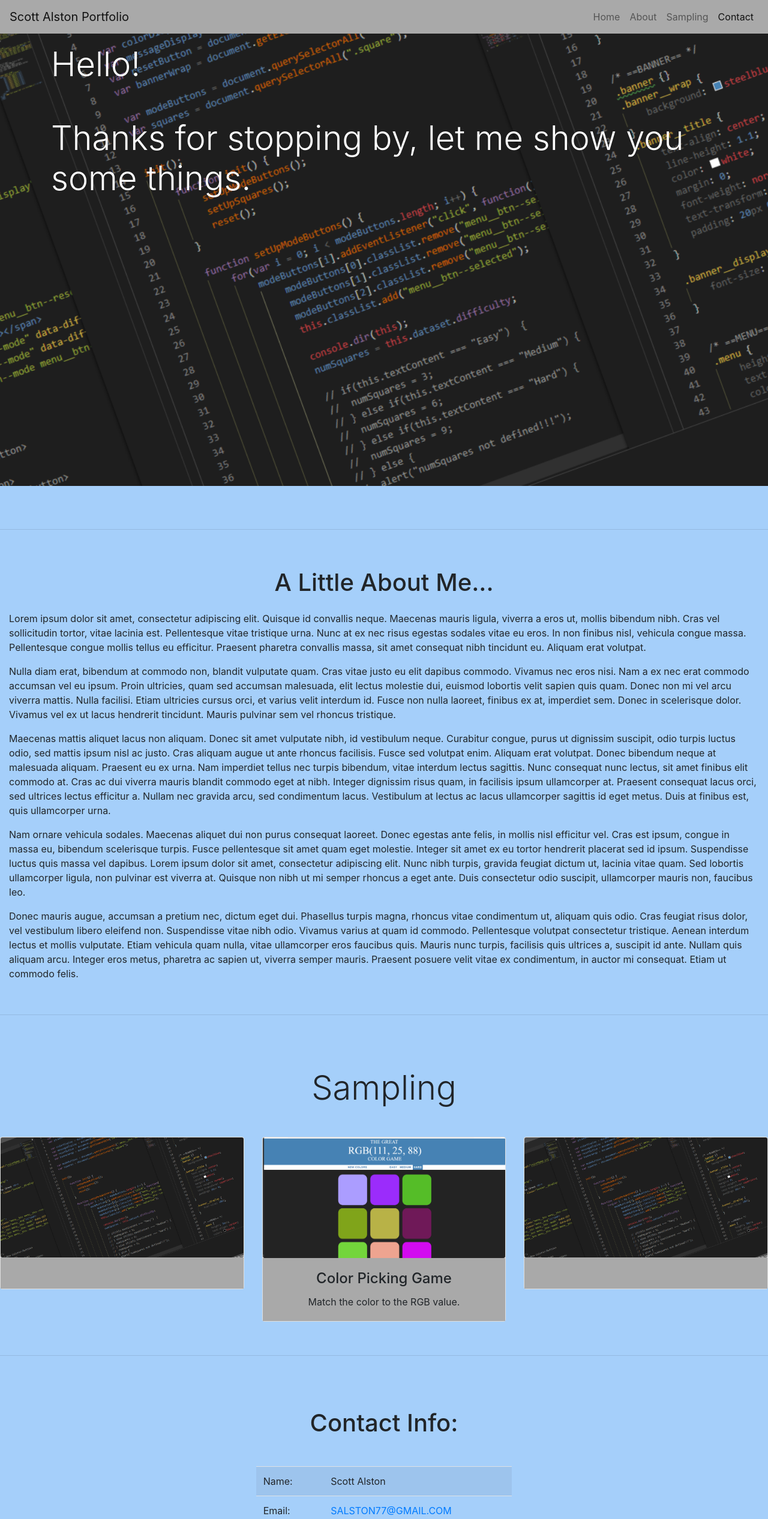
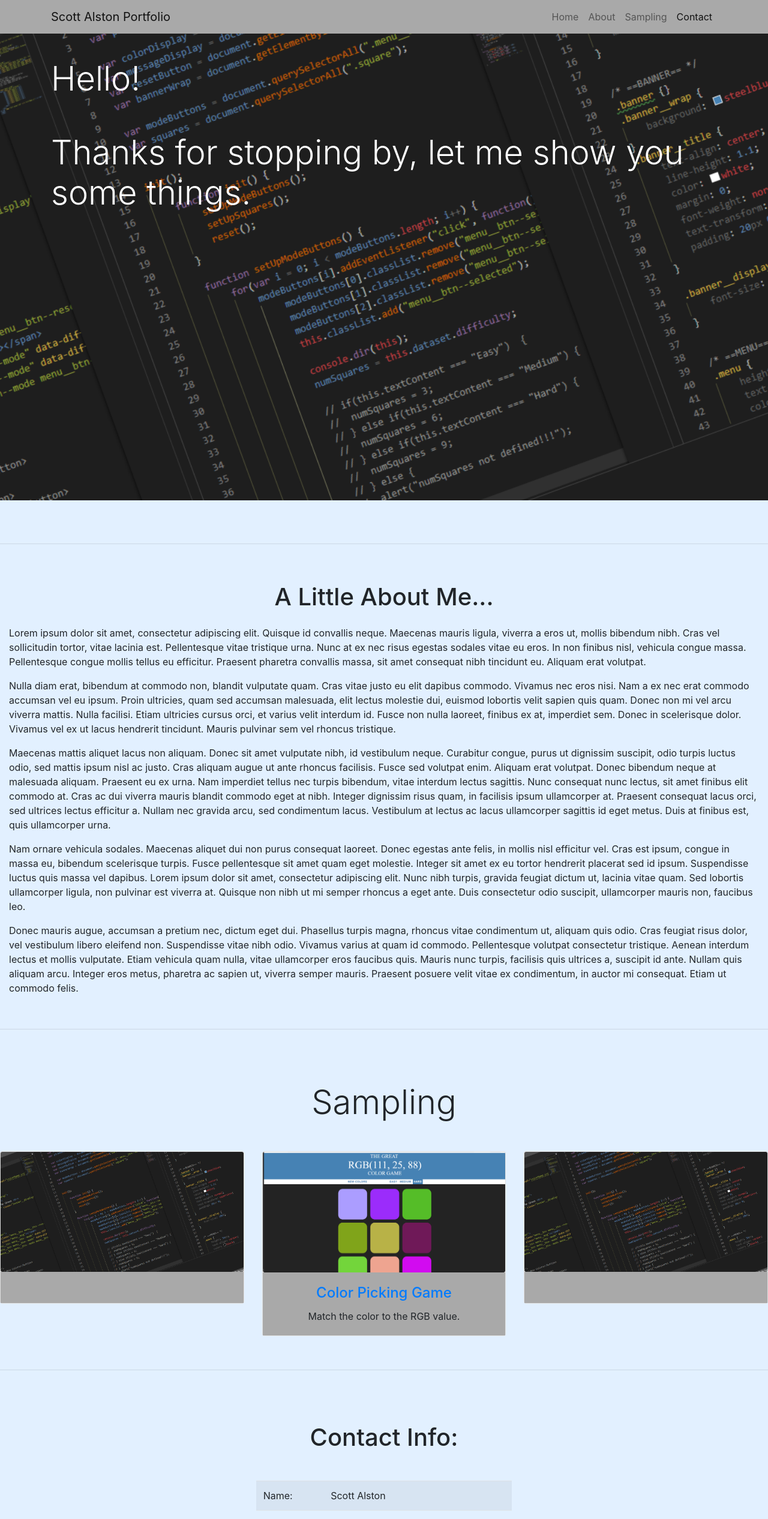
Before and after one commit to salston77/Scott-Alston-Portfolio, a plain HTML site: page index.html in a window 1280 px wide. Shown: the top 2532 px of the page at 60% size. Drawn offline with nearby package versions, Linux system fonts and the light colour scheme.

Commit message:
more tweaking

```diff
--- a/css/styles.css
+++ b/css/styles.css
@@ -1,22 +1,12 @@
 body, html {
   height: 100%;
+  min-width: 100%;
   position: relative;
-  background-color: rgb(165, 207, 250);
-  width: auto;
+  background-color: rgb(226, 240, 255);
 }
 
 * {
   box-sizing: border-box;
-}
-
-
-footer {
-  flex-direction: row;
-}
-
-.container-fluid {
- padding-left: 0px;
- padding-right: 0px;
 }
 
 .wrapper {
--- a/index.html
+++ b/index.html
@@ -7,9 +7,9 @@
   <link rel="stylesheet" type="text/css" href="css/styles.css">
   <script src="js/script.js" type="text/javascript"></script>
 </head>
-<body data-spy="scroll" data-target="#navbar-scroll" data-offset="100" >
+<body data-spy="scroll" data-target="#navbar-scroll" data-offset="100">
     <nav id="navbar-scroll" class="navbar fixed-top navbar-expand-lg navbar-light ">
-      <div class="container-fluid">
+      <div class="container">
         <a class="navbar-brand navbar-expand-xs justify-content-" href="#">Scott Alston Portfolio</a>
         <button class="navbar-toggler" type="button" data-toggle="collapse" data-target="#navbarNavAltMarkup" aria-controls="navbarNavAltMarkup" aria-expanded="false" aria-label="Toggle navigation">
           <span class="navbar-toggler-icon"></span>
@@ -50,7 +50,7 @@
       <div class="row">
         <div class="col-md-4 col-lg-4">
         <div class="card mb-3">
-          <img src="images/colorGameCode3.png" class="card-img" alt="">
+          <img src="images/colorGameCode3.png" class="card-img" alt="" >
           <div class="card-body">
             <h4 class="card-title"></h4>
               <p class="card-text"></p>
@@ -61,7 +61,7 @@
           <div class="card mb-3">
             <img src="images/ColorPickGame.png" class="card-img" alt="">
             <div class="card-body">
-              <h4 class="card-title">Color Picking Game</h4>
+              <h4 class="card-title"><a href="https://salston77.github.io/colorGame/">Color Picking Game</a></h4>
                 <p class="card-text">Match the color to the RGB value.</p>
             </div>
           </div>
@@ -90,7 +90,7 @@
           </table>
         </div>
       </div>
-        <footer class="footer-Ex page-footer font-small "><p>Lorem ipsum dolor sit amet <script>document.write(dateTime())</script></p></footer>
+        <footer class="footer-Ex page-footer font-small d-flex justify-content-around"><p>Lorem ipsum dolor sit amet</p><p><script>document.write( dateTime() )</script></p></footer>
   </div>
 <script src="https://code.jquery.com/jquery-3.3.1.slim.min.js" integrity="sha384-q8i/X+965DzO0rT7abK41JStQIAqVgRVzpbzo5smXKp4YfRvH+8abtTE1Pi6jizo" crossorigin="anonymous"></script>
 <script src="https://cdnjs.cloudflare.com/ajax/libs/popper.js/1.14.7/umd/popper.min.js" integrity="sha384-UO2eT0CpHqdSJQ6hJty5KVphtPhzWj9WO1clHTMGa3JDZwrnQq4sF86dIHNDz0W1" crossorigin="anonymous"></script>
--- a/js/script.js
+++ b/js/script.js
@@ -5,8 +5,8 @@ function dateTime() {
     var time = today.getHours() + ':' + today.getMinutes() + ':' + today.getSeconds();
     var dateTime = date+' '+time;
     return dateTime;
-    document.write(dateTime());
 }
+document.write(dateTime());
 
 
 
```
